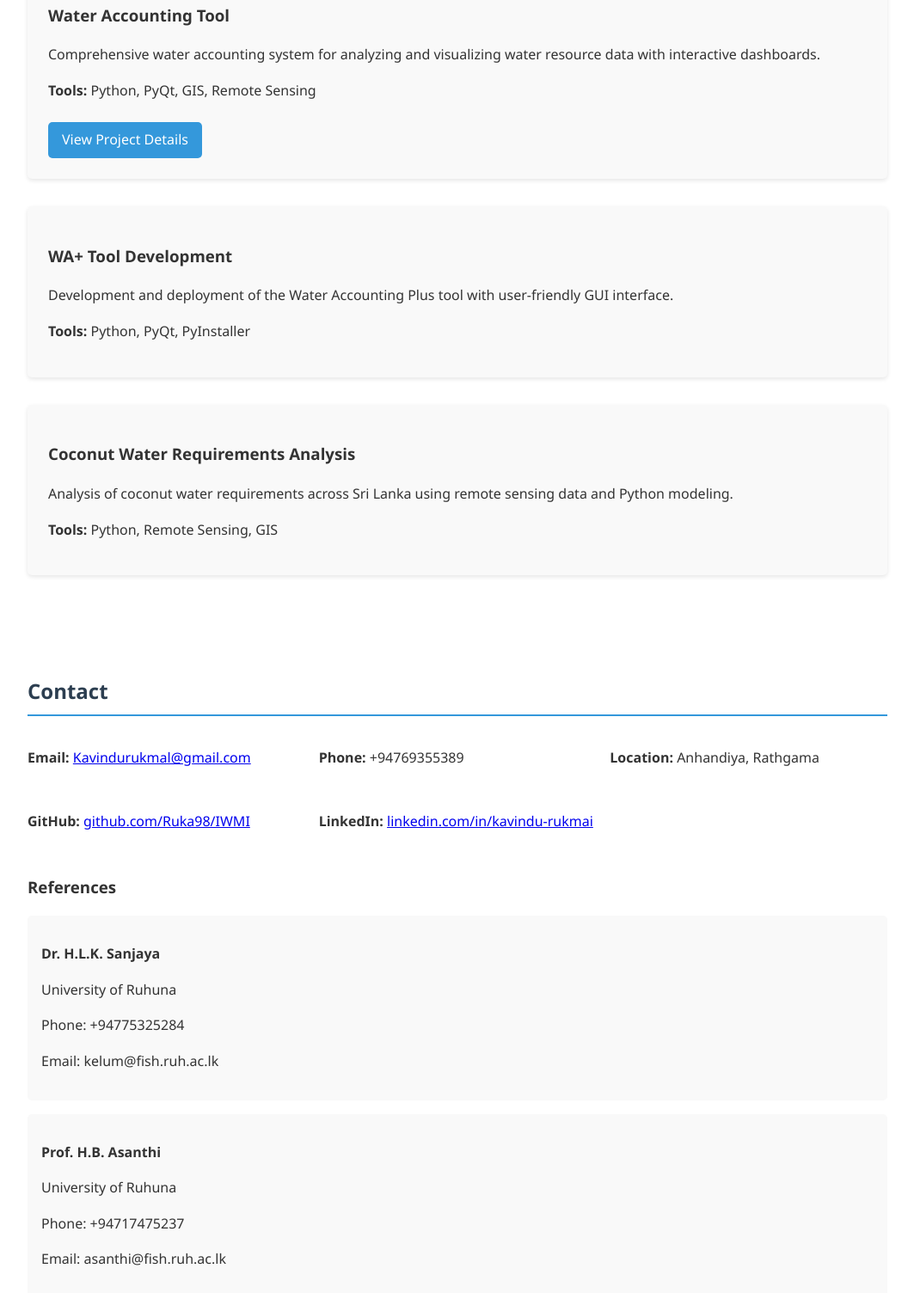
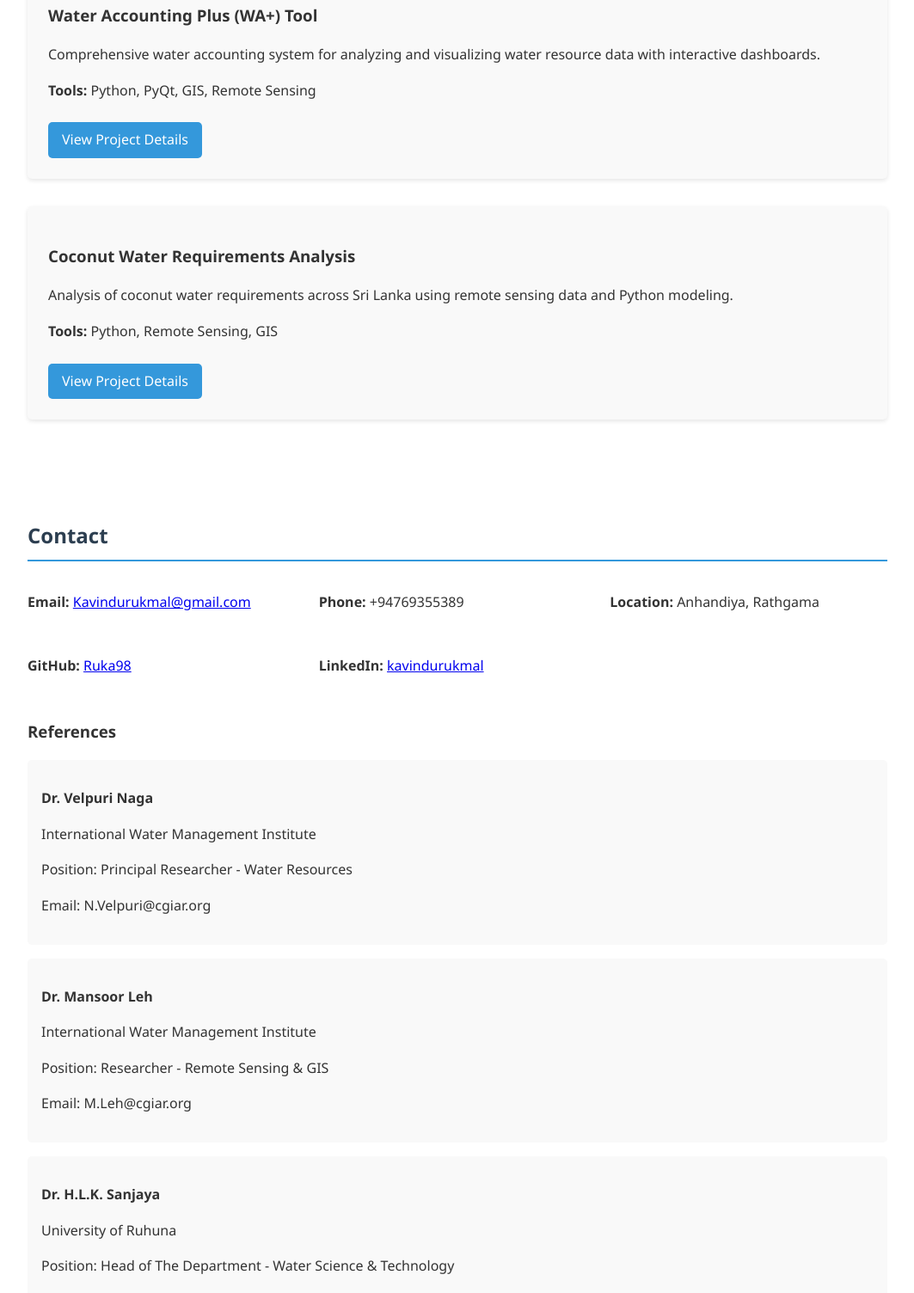
Before and after one commit to Ruka98/Portfolio, a plain HTML site: page index.html in a window 1280 px wide. Shown: the part 2544-4048 px from the top of the page at 86% size, without its empty margins (108-1171 px from the left). Drawn offline with Linux system fonts and the light colour scheme.

Commit message:
Update index.html

```diff
--- a/index.html
+++ b/index.html
@@ -62,7 +62,7 @@
       <p class="company">International Water Management Institute</p>
       <p class="date">February 2025 – Present</p>
       <ul>
-        <li>Created the GUI and deployed the WA+ tool using PyInstaller and PyQt, ensuring efficient user interaction and distribution</li>
+        <li>Created the GUI and deployed the WA+ (Water Accounting Plus) tool using PyInstaller and PyQt, ensuring efficient user interaction and distribution</li>
         <li>Developed a model to delineate the command area in wastewater treatment plants, improving spatial analysis and operational planning</li>
         <li>Designed and implemented a dashboard to visualize Water Accounting results, facilitating data-driven decision-making</li>
       </ul>
@@ -89,22 +89,17 @@
     </div>
 
     <div class="project">
-      <h3>Water Accounting Tool</h3>
+      <h3>Water Accounting Plus (WA+) Tool</h3>
       <p>Comprehensive water accounting system for analyzing and visualizing water resource data with interactive dashboards.</p>
       <p><strong>Tools:</strong> Python, PyQt, GIS, Remote Sensing</p>
       <a href="projects/Water-Accounting/index.html" class="project-link">View Project Details</a>
     </div>
 
     <div class="project">
-      <h3>WA+ Tool Development</h3>
-      <p>Development and deployment of the Water Accounting Plus tool with user-friendly GUI interface.</p>
-      <p><strong>Tools:</strong> Python, PyQt, PyInstaller</p>
-    </div>
-
-    <div class="project">
       <h3>Coconut Water Requirements Analysis</h3>
       <p>Analysis of coconut water requirements across Sri Lanka using remote sensing data and Python modeling.</p>
       <p><strong>Tools:</strong> Python, Remote Sensing, GIS</p>
+      <a href="projects/Coconut-water/index.html" class="project-link">View Project Details</a>
     </div>
   </section>
 
@@ -114,23 +109,30 @@
       <p><strong>Email:</strong> <a href="mailto:Kavindurukmal@gmail.com">Kavindurukmal@gmail.com</a></p>
       <p><strong>Phone:</strong> +94769355389</p>
       <p><strong>Location:</strong> Anhandiya, Rathgama</p>
-      <p><strong>GitHub:</strong> <a href="https://github.com/Ruka98/IWMI">github.com/Ruka98/IWMI</a></p>
-      <p><strong>LinkedIn:</strong> <a href="https://www.linkedin.com/in/kavindu-rukmai-113b61320/">linkedin.com/in/kavindu-rukmai</a></p>
+      <p><strong>GitHub:</strong> <a href="https://github.com/Ruka98">Ruka98</a></p>
+      <p><strong>LinkedIn:</strong> <a href="https://www.linkedin.com/in/kavindu-rukmal-113b61320/">kavindurukmal</a></p>
     </div>
 
     <div class="references">
       <h3>References</h3>
       <div class="reference">
+        <p><strong>Dr. Velpuri Naga</strong></p>
+        <p>International Water Management Institute</p>
+        <p>Position: Principal Researcher - Water Resources</p>
+        <p>Email: N.Velpuri@cgiar.org</p>
+      </div>
+      <div class="reference">
+        <p><strong>Dr. Mansoor Leh</strong></p>
+        <p>International Water Management Institute</p>
+        <p>Position: Researcher - Remote Sensing & GIS</p>
+        <p>Email: M.Leh@cgiar.org</p>
+      </div>
+      <div class="reference">
         <p><strong>Dr. H.L.K. Sanjaya</strong></p>
         <p>University of Ruhuna</p>
+        <p>Position: Head of The Department - Water Science & Technology</p>
         <p>Phone: +94775325284</p>
         <p>Email: kelum@fish.ruh.ac.lk</p>
-      </div>
-      <div class="reference">
-        <p><strong>Prof. H.B. Asanthi</strong></p>
-        <p>University of Ruhuna</p>
-        <p>Phone: +94717475237</p>
-        <p>Email: asanthi@fish.ruh.ac.lk</p>
       </div>
     </div>
   </section>
```
